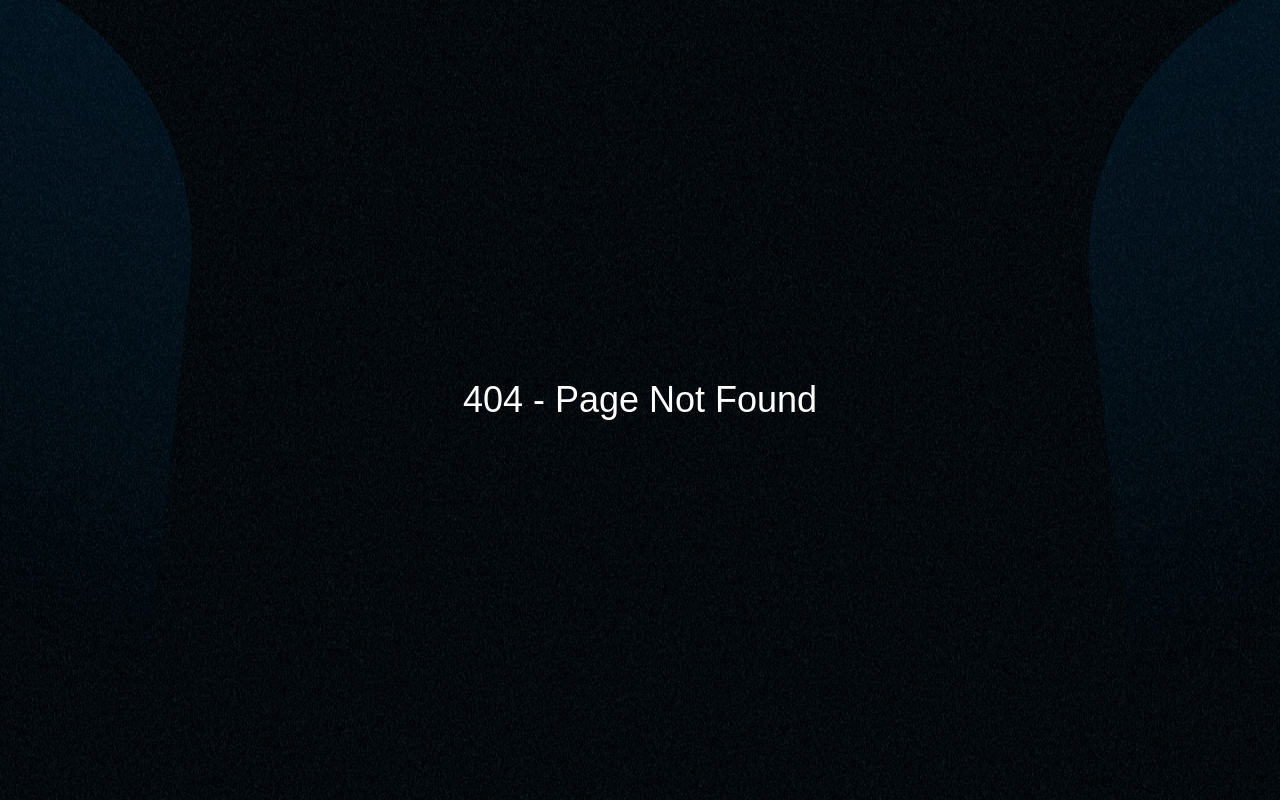
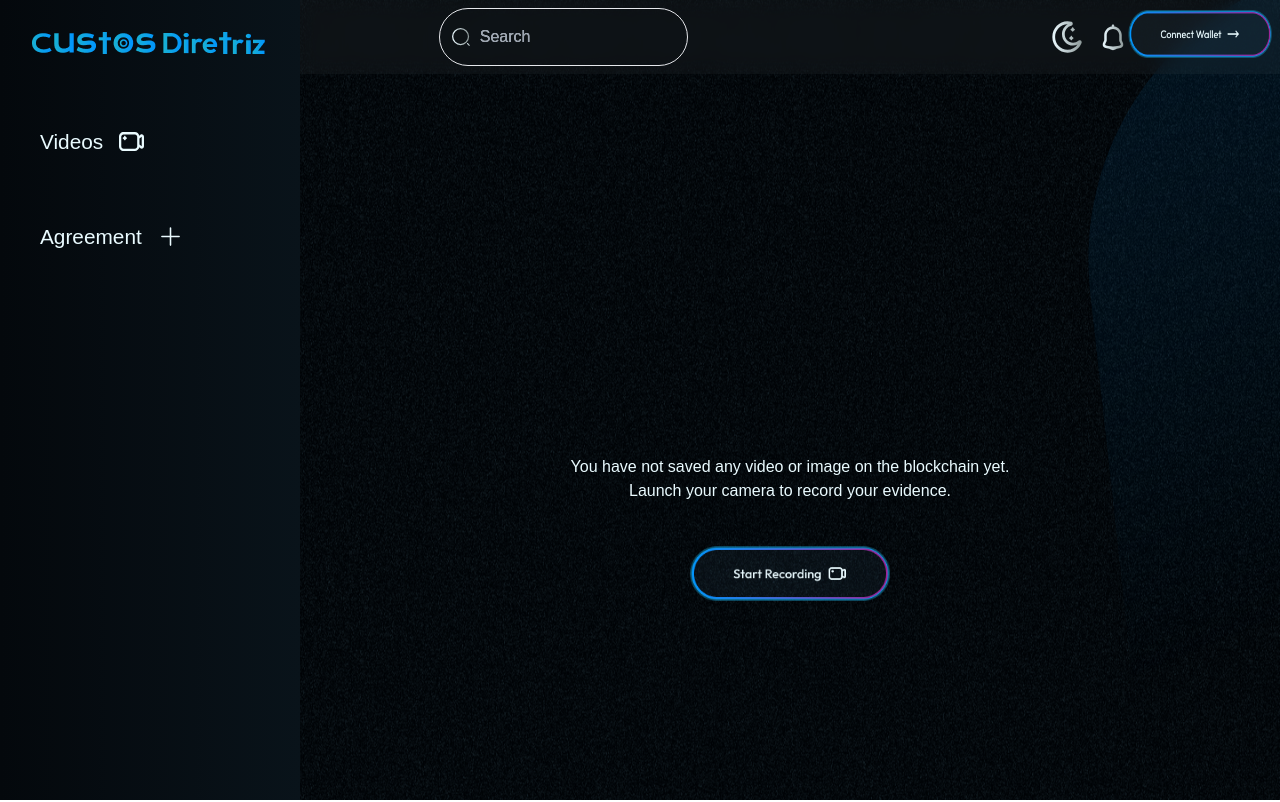
Before and after one commit to ryzen-xp/Custos-Dapp, a Next.js app: page /crimerecorder/recorder in a window 1280 px wide. Before the commit this address had no page. Shown: the top 802 px of the page. Built offline with nearby package versions, Linux system fonts and the light colour scheme; what tailwindcss-border-gradient-radius would draw is missing.

Commit message:
fixed avnu, ipfs

```diff
--- a/src/app/crimerecorder/layout.js
+++ b/src/app/crimerecorder/layout.js
@@ -23,22 +23,17 @@ export default function RootLayout({ children }) {
       <div className="flex-1 min-h-screen flex flex-col">
         {/* Fixed Header */}
         <div className="fixed left-0 right-0 z-10">
-          <Header  />
+          <Header />
         </div>
 
         {/* Main Content */}
         <div
-          className={`flex flex-col w-full transition-all mt-40 duration-300 ${
-            headerOpen ? "pt-40" : "pt-16"
+          className={`flex flex-col w-full transition-all mt-40 md:my-5 duration-300 ${
+            headerOpen ? "pt-40" : "pt-16 md:pt-0"
           }`} // Adjust padding-top dynamically based on header state
         >
-          <div className="w-full px-8 flex flex-col">
-            {children}
-          </div>
+          <div className="w-full px-8 flex flex-col">{children}</div>
         </div>
-
-        {/* Optional Footer */}
-        <Footer />
       </div>
     </div>
   );
--- a/src/app/crimerecorder/page.jsx
+++ b/src/app/crimerecorder/page.jsx
@@ -11,12 +11,11 @@ const Recorder = () => {
 
   return (
     <div className="min-h-screen w-full p-4 md:p-10">
-      <Header />
       <div className="flex flex-col items-center md:mt-10 mt-4">
         <Record text={text.text1} icon1={icon1} icon2={icon2} />
       </div>
     </div>
   );
-}
+};
 
-export default Recorder ;
+export default Recorder;
--- a/src/app/crimerecorder/photo/page.jsx
+++ b/src/app/crimerecorder/photo/page.jsx
@@ -11,7 +11,6 @@ const TakePicture = () => {
 
   return (
     <div className="h-screen w-full px-4 sm:px-10">
-      <Header />
       <div className="flex justify-center mt-20 sm:mt-40" id="take-picture">
         <Recording
           text={text.text2}
--- /dev/null
+++ b/src/app/crimerecorder/recorder/page.jsx
@@ -0,0 +1,34 @@
+import React from "react";
+import Image from "next/image";
+import Button from "@/components/Button";
+import Link from "next/link";
+
+const NoRecordScreen = () => {
+  return (
+    <div className="m-auto w-full text-center items-center flex flex-col gap-10 justify-center h-screen">
+      <Image
+        src="/gifs/noagreement.gif"
+        alt="norecord"
+        width={200}
+        height={200}
+      />
+      <p className="text-[#EAFBFF]">
+        You have not saved any video or image on the blockchain yet. <br />
+        Launch your camera to record your evidence.
+      </p>
+      {/* <Button
+        text="Create Agreement"
+        icon={<Image src="/Plus.svg" alt="plus" width={18} height={18} />}
+        link={"/agreement/create"}
+      /> */}
+
+      <Link href="/crimerecorder">
+        <button className="launch-pad-button-container" link={"/crimerecorder"}>
+          <img src="../RecordButton.png" alt="Zoom Image" />
+        </button>
+      </Link>
+    </div>
+  );
+};
+
+export default NoRecordScreen;
--- a/src/app/crimerecorder/video/page.jsx
+++ b/src/app/crimerecorder/video/page.jsx
@@ -18,10 +18,9 @@ const VideoRecorder = () => {
   };
 
   return (
-    <div className="h-screen w-full px-4 sm:px-10">
-      <Header />
+    <div className="h-screen w-full md:px-4 px-10">
       <div
-        className="flex justify-center mt-20 sm:mt-40"
+        className="flex justify-center md:mt-20 mt-40"
         id="stop-vid-recording"
       >
         <Recording
--- a/src/app/layout.js
+++ b/src/app/layout.js
@@ -8,24 +8,24 @@ import { WalletProvider } from "@/components/walletprovider";
 import { GlobalStateProvider } from "@/context/GlobalStateProvider";
 
 export default function RootLayout({ children }) {
-  const pathname = usePathname();
+  // const pathname = usePathname();
 
-  if (pathname.includes("/crimerecorder")) {
-    return (
-      <html lang="en">
-        <head>
-          <title>404 Not Found</title>
-        </head>
-        <body className="flex flex-col min-h-screen justify-between">
-          <BackgroundWrapper>
-            <div className="w-full flex flex-col justify-center items-center min-h-screen">
-              <h1 className="text-4xl text-white">404 - Page Not Found</h1>
-            </div>
-          </BackgroundWrapper>
-        </body>
-      </html>
-    );
-  }
+  // if (pathname.includes("/crimerecorder")) {
+  //   return (
+  //     <html lang="en">
+  //       <head>
+  //         <title>404 Not Found</title>
+  //       </head>
+  //       <body className="flex flex-col min-h-screen justify-between">
+  //         <BackgroundWrapper>
+  //           <div className="w-full flex flex-col justify-center items-center min-h-screen">
+  //             <h1 className="text-4xl text-white">404 - Page Not Found</h1>
+  //           </div>
+  //         </BackgroundWrapper>
+  //       </body>
+  //     </html>
+  //   );
+  // }
 
   return (
     <html lang="en">
--- a/src/components/dapps/sidepane.jsx
+++ b/src/components/dapps/sidepane.jsx
@@ -24,7 +24,7 @@ const Sidepane = () => {
       {/* Sidebar */}
       <div
         className={`${
-          isOpen ? "translate-x-0" : "-translate-x-full"
+          isOpen ? "translate-x-0" : "-translate-x-full md:translate-x-0"
         } bg-gradient-to-r from-[#04080C] to-[#09131A] fixed top-0 left-0 h-full w-[250px] md:w-[300px] p-8 flex flex-col items-center gap-16 transition-transform duration-300 ease-in-out z-40`}
       >
         {/* Logo */}
--- a/src/components/navbar.jsx
+++ b/src/components/navbar.jsx
@@ -146,7 +146,10 @@ const Navbar = () => {
             </div>
 
             <div className="flex flex-col gap-4 sm:gap-4  m-auto w-full sm:p-0 p-4 rounded-lg md:h-auto bg-[#091219]">
-            <a href="/agreement" className="text-white mb-4 z-[100] w-full hover:bg-[#015A9B] sm:p-4 rounded-lg cursor-pointer">
+              <a
+                href="/agreement"
+                className="text-white mb-4 z-[100] w-full hover:bg-[#015A9B] sm:p-4 rounded-lg cursor-pointer"
+              >
                 <p className="flex items-center text-xl font-semibold">
                   <FaPlus className="mr-2" />
                   Create Agreement
@@ -156,8 +159,10 @@ const Navbar = () => {
                 </p>
               </a>
 
-
-                <a href="/crimerecorder" className="text-white mb-4 z-[100] hover:bg-[#015A9B] sm:p-4 rounded-lg cursor-pointer">
+              <a
+                href="/crimerecorder/recorder"
+                className="text-white mb-4 z-[100] hover:bg-[#015A9B] sm:p-4 rounded-lg cursor-pointer"
+              >
                 <p className="flex items-center text-xl font-semibold text-white">
                   <FaVideo className="mr-2" />
                   Record Video
@@ -166,11 +171,9 @@ const Navbar = () => {
                   Custos ensures that agreements are securely stored.
                 </p>
               </a>
-
             </div>
           </div>
         </div>
-
       )}
 
       {showCompany && (
@@ -215,12 +218,11 @@ const Navbar = () => {
               />
             </div>
 
-
             <div className="flex flex-col gap-4 sm:gap-4 m-auto w-full p-0 rounded-lg md:h-auto bg-[#091219]">
-
-
-                  <Link href="/about" className="text-white z-[100] hover:bg-[#015A9B] rounded-lg w-full items-center p-2">
-
+              <Link
+                href="/about"
+                className="text-white z-[100] hover:bg-[#015A9B] rounded-lg w-full items-center p-2"
+              >
                 <p className="flex sm:text-xl gap-4 sm:gap-6 h-full font-semibold text-white ">
                   <img
                     src="/about.svg"
@@ -236,12 +238,10 @@ const Navbar = () => {
                 </p>
               </Link>
 
-
-
-
-
-                  <Link href="#" className="text-white z-[100] hover:bg-[#015A9B] rounded-lg w-full items-center p-2">
-
+              <Link
+                href="#"
+                className="text-white z-[100] hover:bg-[#015A9B] rounded-lg w-full items-center p-2"
+              >
                 <p className="flex sm:text-xl gap-4 sm:gap-6 h-full font-semibold text-white ">
                   <img
                     src="/careers.svg"
@@ -257,15 +257,14 @@ const Navbar = () => {
                 </p>
               </Link>
 
-
-
-                  <Link href="#" className="text-white z-[100] hover:bg-[#015A9B] rounded-lg w-full items-center p-2">
-
+              <Link
+                href="#"
+                className="text-white z-[100] hover:bg-[#015A9B] rounded-lg w-full items-center p-2"
+              >
                 <p className="flex sm:text-xl gap-4 sm:gap-6 h-full font-semibold text-white ">
                   <img
                     src="/call.svg"
                     alt="call"
-
                     className="rounded-lg h-fit w-[2em]"
                   />
                   <p className="flex flex-col ">
@@ -276,12 +275,7 @@ const Navbar = () => {
                   </p>
                 </p>
               </Link>
-
-
-
             </div>
-
-
           </div>
         </div>
       )}
--- a/src/components/showLaunchDapps.jsx
+++ b/src/components/showLaunchDapps.jsx
@@ -9,7 +9,7 @@ import {
   FaPhone,
 } from "react-icons/fa";
 
-export default function ShowLaunchDapps({closeModal}) {
+export default function ShowLaunchDapps({ closeModal }) {
   return (
     <>
       <div className="sm:fixed fixed p-4  inset-0 h-[100vh] z-50 flex items-center justify-center w-full bg-[#00000098] bg-opacity-90 ">
@@ -54,7 +54,7 @@ export default function ShowLaunchDapps({closeModal}) {
             </a>
 
             <a
-              href="/crimerecorder"
+              href="/crimerecorder/recorder"
               className="text-white mb-4 z-[100] hover:bg-[#015A9B] sm:p-4 rounded-lg cursor-pointer"
             >
               <p className="flex items-center text-xl font-semibold text-white">
--- a/src/utils/fetchcontract.js
+++ b/src/utils/fetchcontract.js
@@ -6,7 +6,8 @@ import { useContext, useEffect, useState } from "react";
 import { WalletContext } from "@/components/walletprovider";
 
 export const provider = new RpcProvider({
-  nodeUrl: process.env.NEXT_SEPOLIA_BASE_URL,
+  nodeUrl:
+    "https://starknet-sepolia.g.alchemy.com/starknet/version/rpc/v0_7/57FdUR7-uJBlEowYnrUIn6yR_eIA4deP",
 });
 
 const contractConfigs = {
```
Also changed, not shown: src/app/crimerecorder/components/Recording.jsx (+17 -56 lines), public/RecordButton.png (added). Lines whose indentation alone changed are shown as unchanged.
